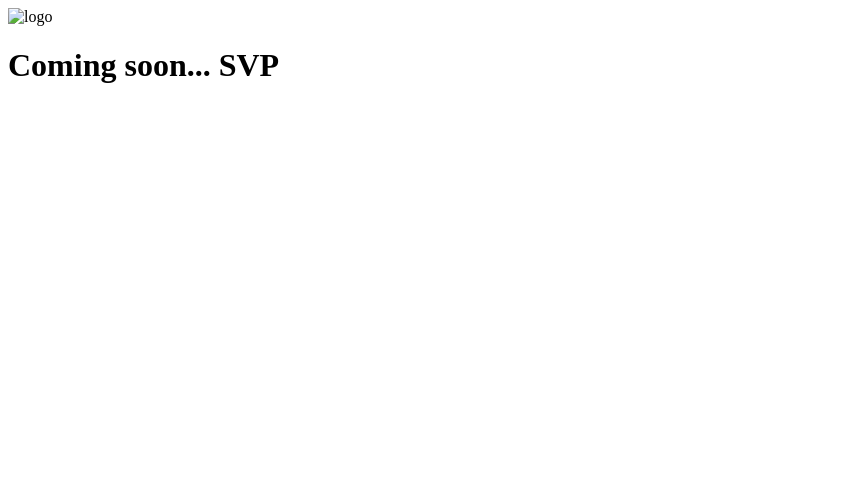
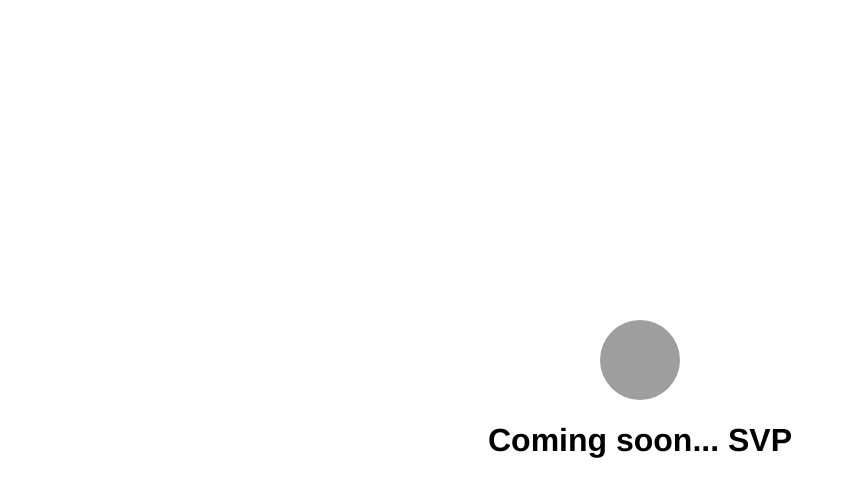
Before and after one commit to st-jverde/git-101, a plain HTML site: page index.html in a window 1280 px wide. Shown: the whole page, without its empty margins (0-846 px from the left). Drawn offline with Linux system fonts and the light colour scheme; grey boxes are pictures that could not be loaded.

Commit message:
center elemets

```diff
--- a/index.html
+++ b/index.html
@@ -3,10 +3,13 @@
 <head>
 	<meta charset="utf-8">
 	<meta name="viewport" content="width=device-width, initial-scale=1">
+	<link rel="stylesheet" href="style.css">
 	<title>SVP</title>
 </head>
 <body>
-	<img id="logo" src="logo SVP.jpg" alt="logo">
-	<h1>Coming soon... SVP</h1>
+	<div id="container">
+		<img id="logo" src="logo-SVP.jpg" alt="logo">
+		<h1>Coming soon... SVP</h1>
+	</div>
 </body>
 </html>
--- /dev/null
+++ b/style.css
@@ -0,0 +1,18 @@
+body {
+	margin: 0;
+	font-family: helvetica;
+}
+
+#logo {
+	height: 80px;
+	width: 80px;
+	border-radius: 50%;
+}
+
+#container {
+	display: flex;
+	align-items: center;
+	justify-content: center;
+	height: 100vh;
+	flex-direction: column;
+}
```
